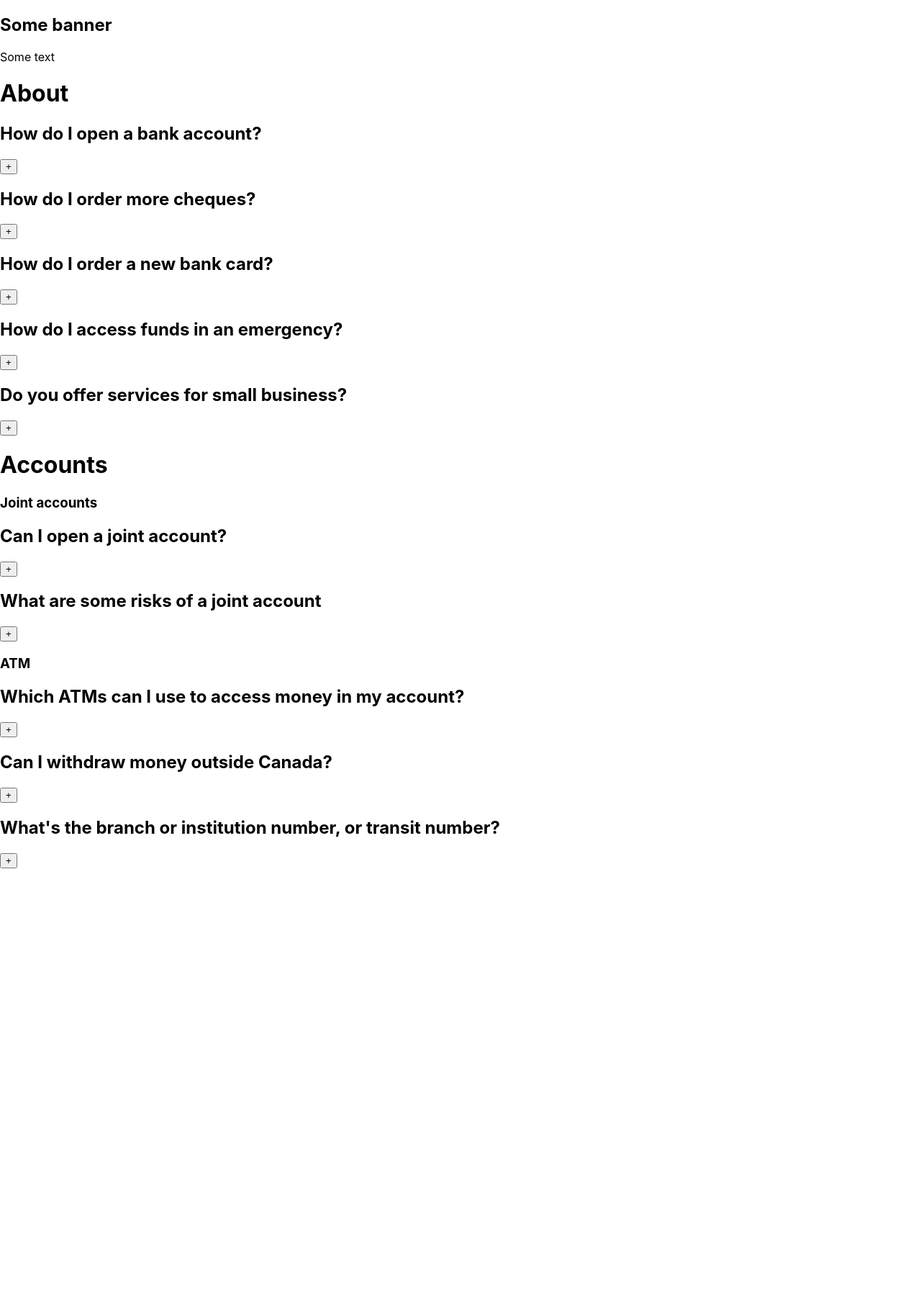
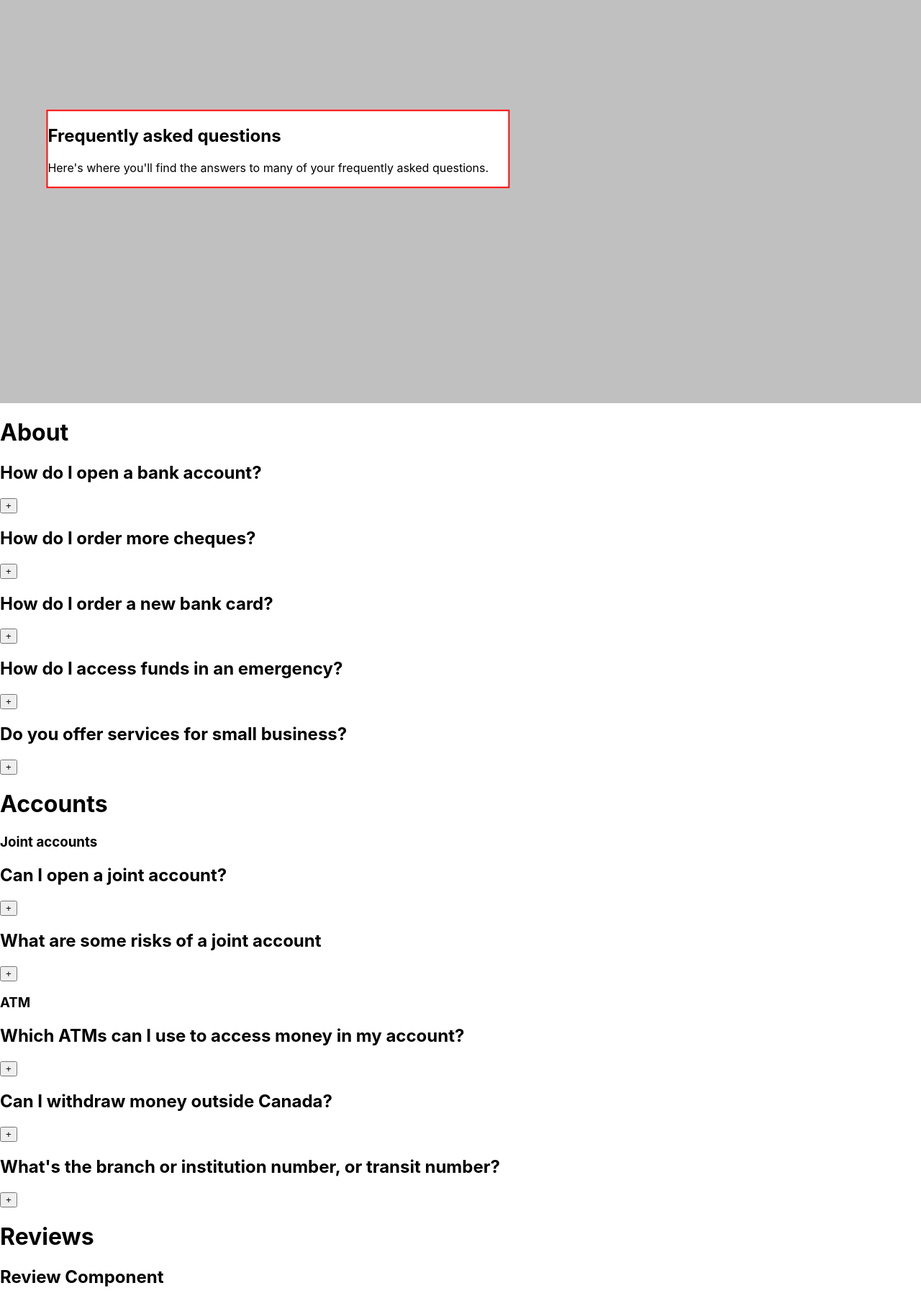
Before and after one commit to eugenehan94/react-webpage-project, a React (Create React App) app: page / in a window 1280 px wide. Shown: the whole page at 72% size. Before the commit the page ends 1206 px from the top, so only its background shows below. Built offline with nearby package versions, Linux system fonts and the light colour scheme.

Commit message:
functionality changes

```diff
--- a/src/App.js
+++ b/src/App.js
@@ -11,10 +11,15 @@ import jointData from "./data/JointData";
 import AboutAtm from "./components/AboutAtm";
 import atmData from "./data/AtmData";
 
+import Review from "./components/Review";
+import reviews from "./data/ReviewsData";
+
 function App() {
   const [about, setAbout] = useState(aboutData);
   const [aboutJoint, setAboutJoint] = useState(jointData);
   const [aboutAtm, setAboutAtm] = useState(atmData);
+
+  const [review, setReviews] = useState(reviews);
 
   return (
     <div>
@@ -33,6 +38,9 @@ function App() {
       {aboutAtm.map((aboutAtm) => {
         return <AboutAtm {...aboutAtm} />;
       })}
+
+      <h1>Reviews</h1>
+      <Review {...review} />
     </div>
   );
 }
--- a/src/components/Head.js
+++ b/src/components/Head.js
@@ -3,9 +3,14 @@ import React from "react";
 const Head = () => {
   return (
     <section>
-      <div>
-        <h1>Some banner</h1>
-        <p>Some text</p>
+      <div className="head-background">
+        <div className="head-innerbox">
+          <h1>Frequently asked questions</h1>
+          <p>
+            Here's where you'll find the answers to many of your frequently
+            asked questions.
+          </p>
+        </div>
       </div>
     </section>
   );
--- /dev/null
+++ b/src/components/NavBar.js
@@ -0,0 +1 @@
+import React from "react";
--- /dev/null
+++ b/src/components/Review.js
@@ -0,0 +1,11 @@
+import React from "react";
+
+const Review = ({ name, job, image, text }) => {
+  return (
+    <section>
+      <h1>Review Component</h1>
+    </section>
+  );
+};
+
+export default Review;
--- /dev/null
+++ b/src/data/ReviewsData.js
@@ -0,0 +1,40 @@
+const reviews = [
+  {
+    id: 1,
+    name: "susan smith",
+    job: "web developer",
+    image:
+      "https://res.cloudinary.com/diqqf3eq2/image/upload/v1586883334/person-1_rfzshl.jpg",
+    text:
+      "I'm baby meggings twee health goth +1. Bicycle rights tumeric chartreuse before they sold out chambray pop-up. Shaman humblebrag pickled coloring book salvia hoodie, cold-pressed four dollar toast everyday carry",
+  },
+  {
+    id: 2,
+    name: "anna johnson",
+    job: "web designer",
+    image:
+      "https://res.cloudinary.com/diqqf3eq2/image/upload/v1586883409/person-2_np9x5l.jpg",
+    text:
+      "Helvetica artisan kinfolk thundercats lumbersexual blue bottle. Disrupt glossier gastropub deep v vice franzen hell of brooklyn twee enamel pin fashion axe.photo booth jean shorts artisan narwhal.",
+  },
+  {
+    id: 3,
+    name: "peter jones",
+    job: "intern",
+    image:
+      "https://res.cloudinary.com/diqqf3eq2/image/upload/v1586883417/person-3_ipa0mj.jpg",
+    text:
+      "Sriracha literally flexitarian irony, vape marfa unicorn. Glossier tattooed 8-bit, fixie waistcoat offal activated charcoal slow-carb marfa hell of pabst raclette post-ironic jianbing swag.",
+  },
+  {
+    id: 4,
+    name: "bill anderson",
+    job: "the boss",
+    image:
+      "https://res.cloudinary.com/diqqf3eq2/image/upload/v1586883423/person-4_t9nxjt.jpg",
+    text:
+      "Edison bulb put a bird on it humblebrag, marfa pok pok heirloom fashion axe cray stumptown venmo actually seitan. VHS farm-to-table schlitz, edison bulb pop-up 3 wolf moon tote bag street art shabby chic. ",
+  },
+];
+
+export default reviews;
--- a/src/index.css
+++ b/src/index.css
@@ -1,13 +1,29 @@
 body {
   margin: 0;
-  font-family: -apple-system, BlinkMacSystemFont, 'Segoe UI', 'Roboto', 'Oxygen',
-    'Ubuntu', 'Cantarell', 'Fira Sans', 'Droid Sans', 'Helvetica Neue',
+  font-family: -apple-system, BlinkMacSystemFont, "Segoe UI", "Roboto", "Oxygen",
+    "Ubuntu", "Cantarell", "Fira Sans", "Droid Sans", "Helvetica Neue",
     sans-serif;
   -webkit-font-smoothing: antialiased;
   -moz-osx-font-smoothing: grayscale;
 }
 
 code {
-  font-family: source-code-pro, Menlo, Monaco, Consolas, 'Courier New',
+  font-family: source-code-pro, Menlo, Monaco, Consolas, "Courier New",
     monospace;
 }
+
+.head-background {
+  background-color: rgb(192, 192, 192);
+  height: 70vh;
+  display: relative;
+  align-items: center;
+}
+.head-innerbox {
+  background-color: white;
+  border: 2px solid red;
+  width: 50%;
+  display: absolute;
+  top: 0;
+  left: 0;
+  transform: translate(10%, 140%);
+}
```
